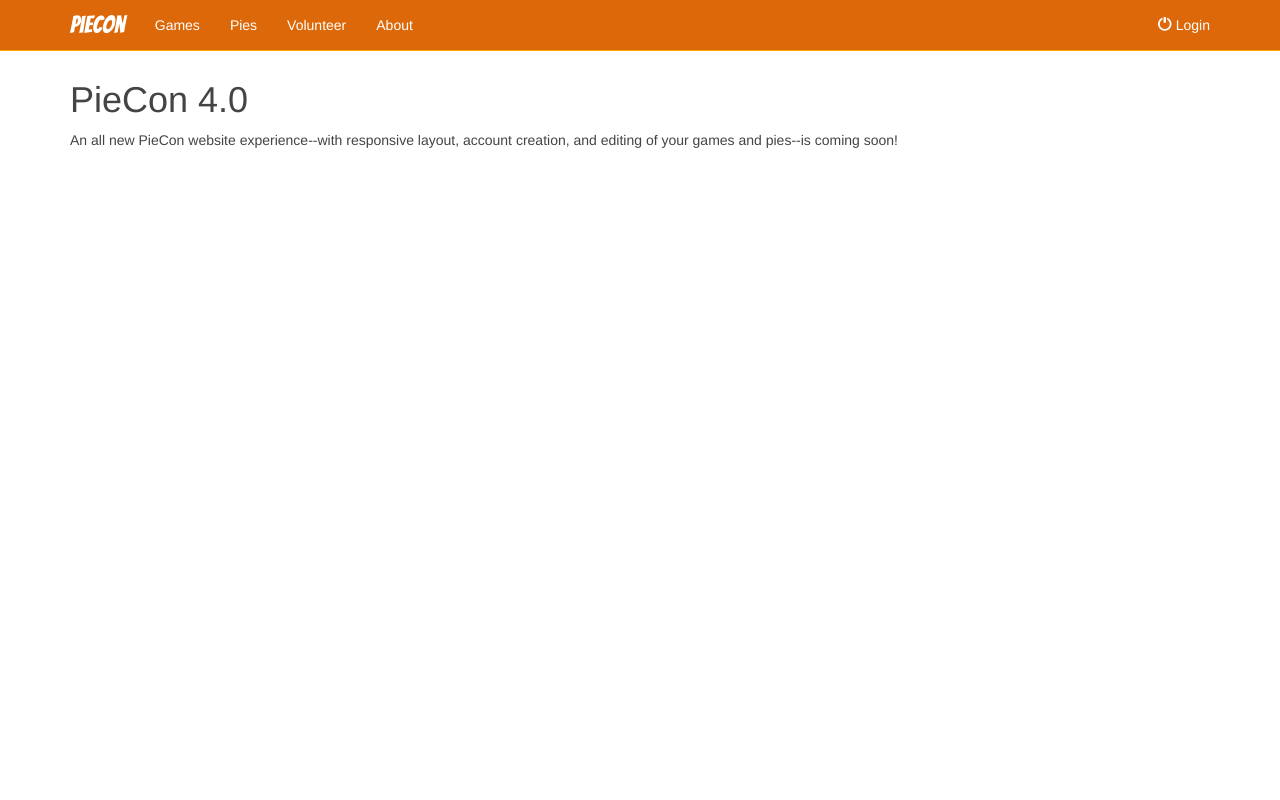
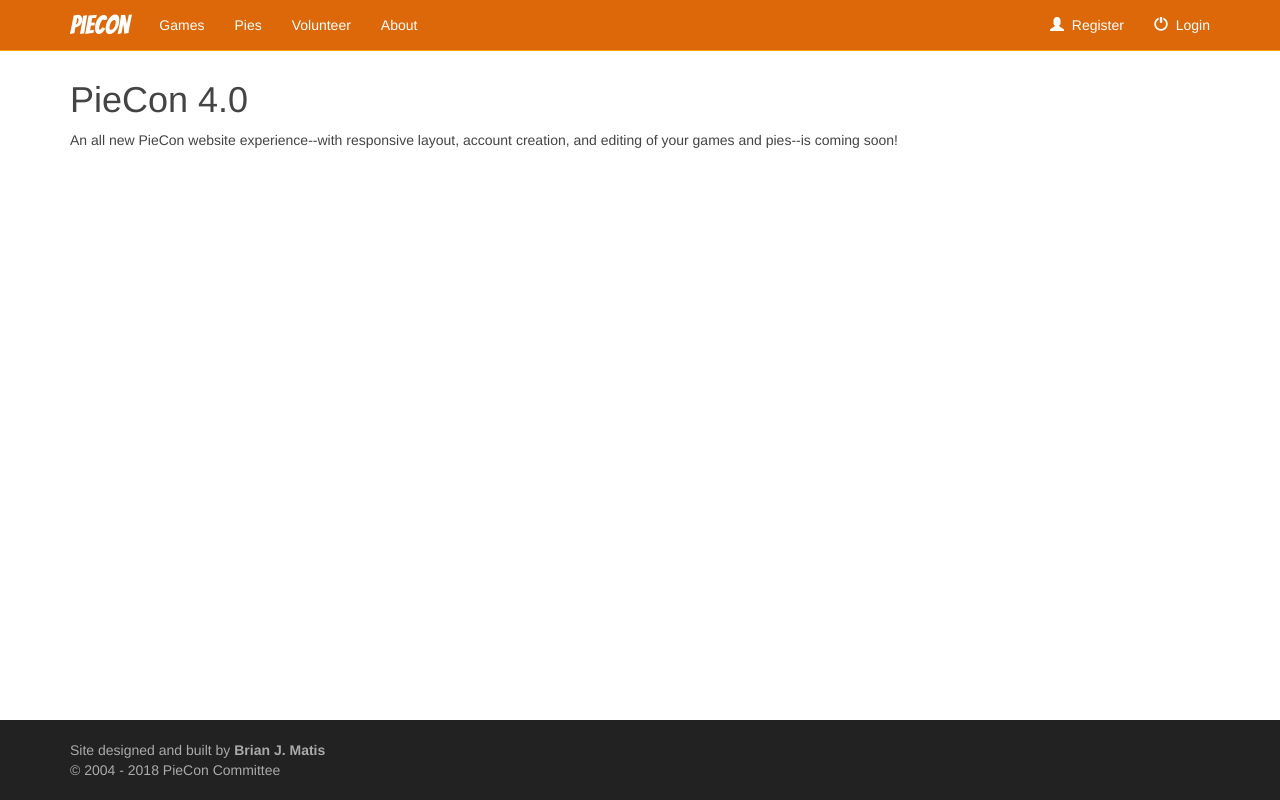
Before and after one commit to bmatis/piecon, a Django app: page / in a window 1280 px wide. Run offline with Django 3.2, Linux system fonts and the light colour scheme; some libraries are stand-ins or nearby versions.

Commit message:
Added basic footer.

```diff
--- a/main/static/main/style.css
+++ b/main/static/main/style.css
@@ -13,8 +13,34 @@
 }
 
 body {
-  padding-top: 60px;
+  padding-top: 60px; /* provide space for fixed top nav */
   color: #444;
+}
+
+/* Sticky footer styles
+-------------------------------------------------- */
+html {
+  position: relative;
+  min-height: 100%;
+}
+body {
+  /* Margin bottom by footer height */
+  margin-bottom: 90px;
+}
+.footer {
+  position: absolute;
+  bottom: 0;
+  width: 100%;
+  /* Set the fixed height of the footer here */
+  padding: 20px 0;
+  /* line-height: 60px; /* Vertically center the text there */
+  background-color: #222;
+}
+.footer span {
+  color: #aaa
+}
+.footer span a {
+  color: #ddd
 }
 
 /* Navigation */
@@ -27,7 +53,7 @@
 .navbar-default .navbar-brand {
   color: white;
   font-family: 'Bangers', cursive;
-  font-size: 24px
+  font-size: 26px
 }
 
 .navbar-default .navbar-brand:hover {
--- a/main/templates/main/base.html
+++ b/main/templates/main/base.html
@@ -39,7 +39,13 @@
           <ul class="nav navbar-nav navbar-right">
             <li>
               <a href="#">
-                <span class="glyphicon glyphicon-off" aria-hidden="true"></span>
+                <span class="glyphicon glyphicon-user" aria-hidden="true"></span>&nbsp;
+                Register
+              </a>
+            </li>
+            <li>
+              <a href="#">
+                <span class="glyphicon glyphicon-off" aria-hidden="true"></span>&nbsp;
                 Login
               </a>
             </li>
@@ -54,3 +60,13 @@
       {% block content %} {% endblock content %}
     </div>
   </body>
+
+  <footer class="footer">
+    <div class="container">
+      <span>
+        Site designed and built by <strong>Brian J. Matis</strong><br>
+        &copy; 2004 - 2018 PieCon Committee<br>
+        </span>
+    </div>
+  </footer>
+</html>
```
